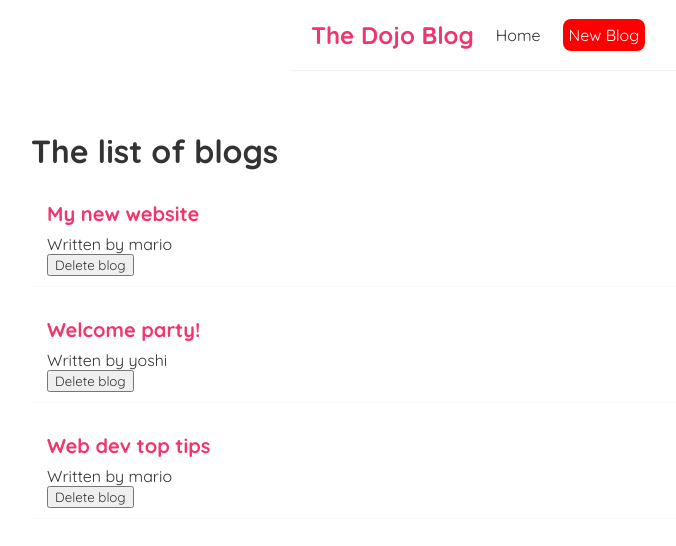
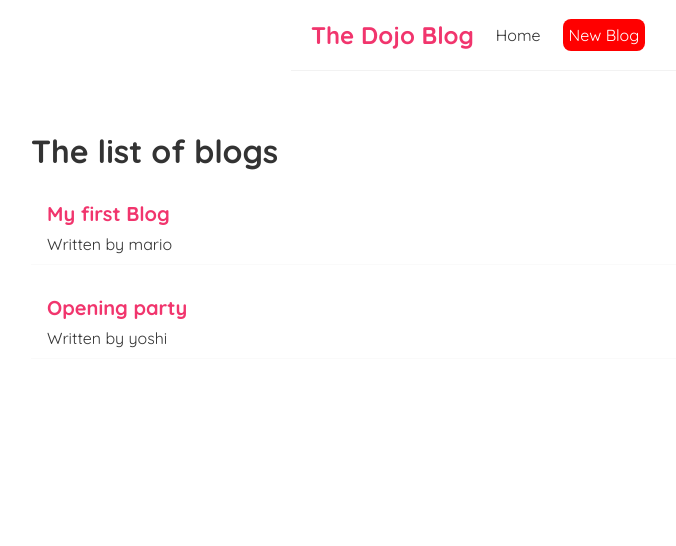
Before and after one commit to ccMatovu/miscellaneous_projects, a React (Create React App) app in the folder dojo_blog-react/: page / in a window 1280 px wide. Shown: the top 546 px of the page, without its empty margins (29-705 px from the left). Built offline with nearby package versions, Linux system fonts and the light colour scheme; data requests are answered from the project's data file; the HTML template or start-up script is replaced by a standard one.

Commit message:
hooks, custom hooks, and fetch

```diff
--- a/dojo_blog-react/src/BlogList.js
+++ b/dojo_blog-react/src/BlogList.js
@@ -10,7 +10,6 @@ const BlogList = (props)=>{
                return <div className = "blog-preview" key={blog.id}>
                     <h2>{blog.title}</h2>
                     <p>Written by {blog.author}</p>
-                    <button onClick = {()=>{props.handleDelete(blog.id)}}>Delete blog</button>
                 </div>
             })}
         </div>
--- a/dojo_blog-react/src/Home.js
+++ b/dojo_blog-react/src/Home.js
@@ -1,21 +1,14 @@
-import { useState } from "react";
 import BlogList from "./BlogList";
+import useFetch from "./useFetch";
 
 const Home = ()=>{
-    let [blogs,setBlogs] = useState([
-        { title: 'My new website', body: 'lorem ipsum...', author: 'mario', id: 1 },
-        { title: 'Welcome party!', body: 'lorem ipsum...', author: 'yoshi', id: 2 },
-        { title: 'Web dev top tips', body: 'lorem ipsum...', author: 'mario', id: 3 }
-      ]);
+    const {data:blogs,isPending,error} = useFetch('http://localhost:8000/blogs');
 
-      let handleDelete = (id) =>{
-          let newBlogs = blogs.filter((blog)=> blog.id != id);
-          setBlogs(newBlogs);
-      };
 
     return (
         <div className='home'>
-            <BlogList blogs={blogs} title={'The list of blogs'} handleDelete={handleDelete}></BlogList>
+            {isPending && <div>loading....</div>}
+           { blogs && <BlogList blogs={blogs} title={'The list of blogs'} ></BlogList>}
         </div>
     );
 }
--- a/dojo_blog-react/src/Navbar.js
+++ b/dojo_blog-react/src/Navbar.js
@@ -1,4 +1,3 @@
-import reactDom from "react-dom";
 
 const Navbar = ()=>{
     return (<nav className='navbar'>
--- /dev/null
+++ b/dojo_blog-react/src/useFetch.js
@@ -0,0 +1,35 @@
+import { useState,useEffect } from "react";
+
+
+
+
+const useFetch = (url) =>{
+
+const [data,setBlogs] = useState(null);
+const [isPending,setIsPending] = useState(true);
+const [error,setError] = useState(null);
+
+    useEffect(()=>{
+        setTimeout(()=>{
+          fetch(url)
+          .then(response => {
+              if(!response.ok){
+                  throw Error('could not fetch the data for that resource');
+              }
+              return response.json();
+          }).then(data =>{
+              setBlogs(data);
+              setIsPending(false);
+              setError(null);
+          })
+          .catch(err =>{
+              setIsPending(false);
+              setError(err.message);
+          })
+        },2000);
+    },[url]);
+
+    return { data, isPending, error};
+}
+
+export default useFetch;
```
